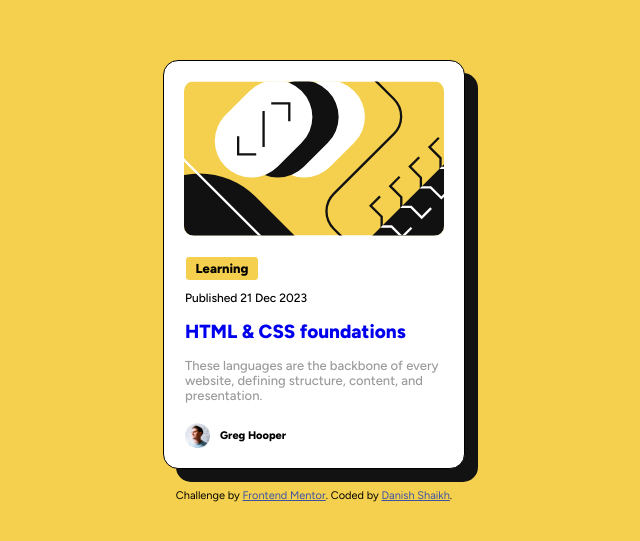
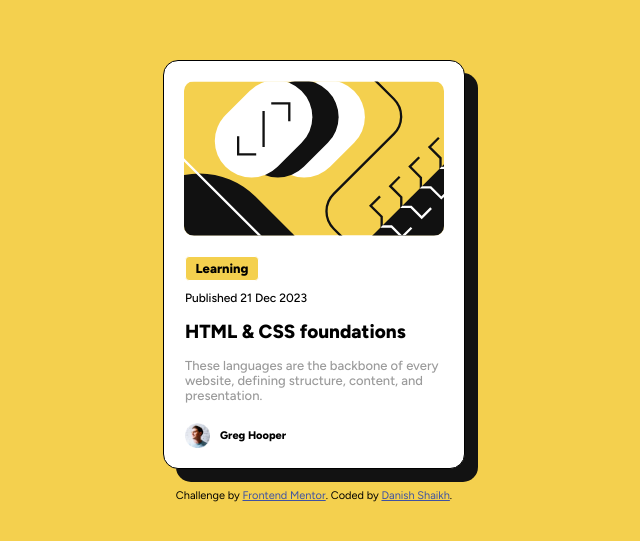
Before and after one commit to dsaneshaikh/blog-preview-card, a plain HTML site: page index.html in a window 1280 px wide. Shown: the part 137-678 px from the top of the page, without its empty margins (334-974 px from the left). Drawn offline with Linux system fonts and the light colour scheme.

Commit message:
Update styles.css

```diff
--- a/styles.css
+++ b/styles.css
@@ -63,7 +63,6 @@ img {
 }
 
 h1 {
-  color: inherit;
   font-size: 19px;
   font-weight: 800;
   margin: 10px 0 10px 21px;
@@ -74,6 +73,9 @@ h1 a {
   text-decoration: none;
 }
 h1 a:visited {
+  color: inherit;
+}
+h1 a:link {
   color: inherit;
 }
 p {
```
